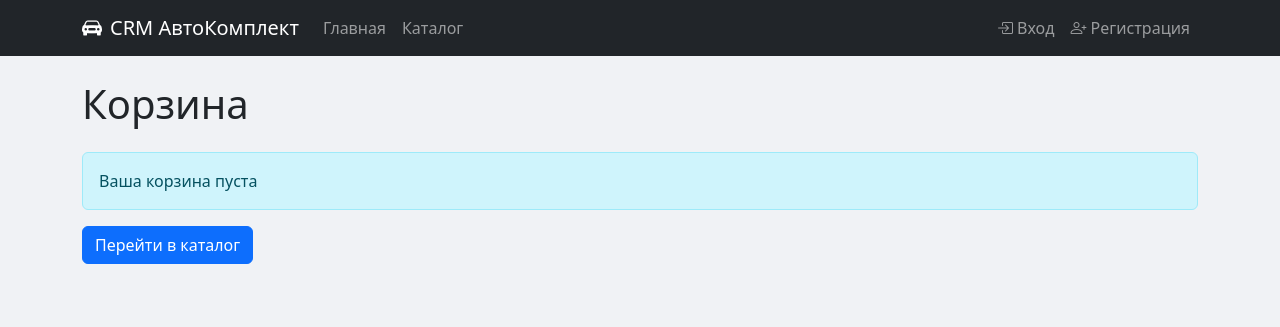
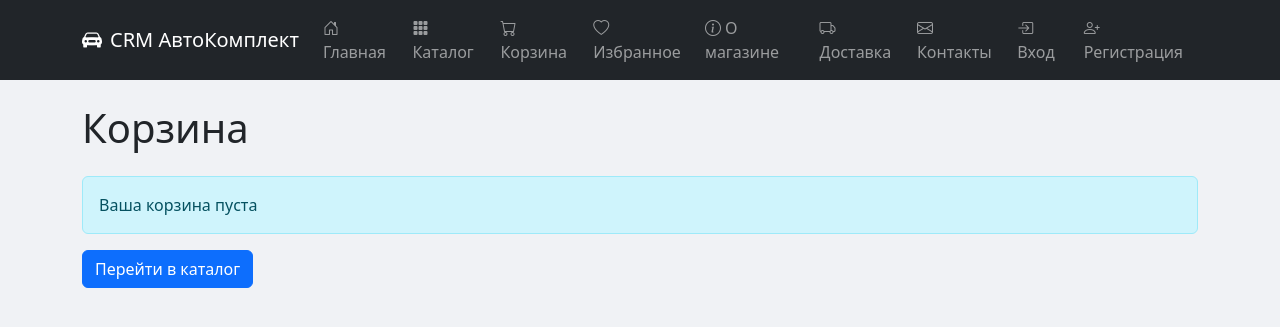
Before and after one commit to Akika15/crm-auto, a Django app: page /cart/ in a window 1280 px wide. Shown: the top 327 px of the page. Run offline with Django 5.2, Linux system fonts and the light colour scheme; data comes from the database, SQL or seed files in the repository; data that the repository does not hold is empty.

Commit message:
Add complete navigation menu with all sections

```diff
--- a/crm_app/templates/crm_app/base.html
+++ b/crm_app/templates/crm_app/base.html
@@ -18,27 +18,72 @@
                     <span class="navbar-toggler-icon"></span>
                 </button>
                 <div class="collapse navbar-collapse" id="navbarNav">
-                    <ul class="navbar-nav">
+                    <ul class="navbar-nav me-auto">
                         <li class="nav-item">
-        <a class="nav-link" href="{% url 'crm_app:dashboard' %}">Главная</a>
+                            <a class="nav-link" href="{% url 'crm_app:dashboard' %}">
+                                <i class="bi bi-house-door me-1"></i>Главная
+                            </a>
                         </li>
                         <li class="nav-item">
-        <a class="nav-link" href="{% url 'crm_app:catalog' %}">Каталог</a>
+                            <a class="nav-link" href="{% url 'crm_app:catalog' %}">
+                                <i class="bi bi-grid-3x3-gap-fill me-1"></i>Каталог
+                            </a>
+                        </li>
+                        <li class="nav-item">
+                            <a class="nav-link" href="{% url 'crm_app:cart_view' %}">
+                                <i class="bi bi-cart me-1"></i>Корзина
+                            </a>
+                        </li>
+                        <li class="nav-item">
+                            <a class="nav-link" href="{% url 'crm_app:wishlist' %}">
+                                <i class="bi bi-heart me-1"></i>Избранное
+                            </a>
+                        </li>
+                        <li class="nav-item">
+                            <a class="nav-link" href="{% url 'crm_app:about' %}">
+                                <i class="bi bi-info-circle me-1"></i>О магазине
+                            </a>
+                        </li>
+                        <li class="nav-item">
+                            <a class="nav-link" href="{% url 'crm_app:delivery' %}">
+                                <i class="bi bi-truck me-1"></i>Доставка
+                            </a>
+                        </li>
+                        <li class="nav-item">
+                            <a class="nav-link" href="{% url 'crm_app:contacts' %}">
+                                <i class="bi bi-envelope me-1"></i>Контакты
+                            </a>
                         </li>
                         {% if user.is_authenticated %}
                             {% if user.is_staff %}
+                                <li class="nav-item dropdown">
+                                    <a class="nav-link dropdown-toggle" href="#" role="button" data-bs-toggle="dropdown">
+                                        <i class="bi bi-gear me-1"></i>Управление
+                                    </a>
+                                    <ul class="dropdown-menu">
+                                        <li><a class="dropdown-item" href="{% url 'crm_app:client_list' %}">Клиенты</a></li>
+                                        <li><a class="dropdown-item" href="{% url 'crm_app:order_list' %}">Заказы</a></li>
+                                        <li><a class="dropdown-item" href="{% url 'crm_app:reminder_list' %}">Напоминания</a></li>
+                                        <li><hr class="dropdown-divider"></li>
+                                        <li><a class="dropdown-item" href="/admin/">Админ-панель</a></li>
+                                    </ul>
+                                </li>
+                            {% else %}
                                 <li class="nav-item">
-                <a class="nav-link" href="{% url 'crm_app:client_list' %}">Клиенты</a>
+                                    <a class="nav-link" href="{% url 'crm_app:order_list' %}">
+                                        <i class="bi bi-cart-check me-1"></i>Мои заказы
+                                    </a>
+                                </li>
+                                <li class="nav-item">
+                                    <a class="nav-link" href="{% url 'crm_app:reminder_list' %}">
+                                        <i class="bi bi-bell me-1"></i>Напоминания
+                                    </a>
                                 </li>
                             {% endif %}
                             <li class="nav-item">
-            <a class="nav-link" href="{% url 'crm_app:order_list' %}">Заказы</a>
-        </li>
-        <li class="nav-item">
-            <a class="nav-link" href="{% url 'crm_app:reminder_list' %}">Напоминания</a>
-        </li>
-        <li class="nav-item">
-            <a class="nav-link" href="{% url 'crm_app:profile' %}">Мой профиль</a>
+                                <a class="nav-link" href="{% url 'crm_app:profile' %}">
+                                    <i class="bi bi-person me-1"></i>Мой профиль
+                                </a>
                             </li>
                         {% endif %}
                     </ul>
```
Lines whose indentation alone changed are shown as unchanged.
